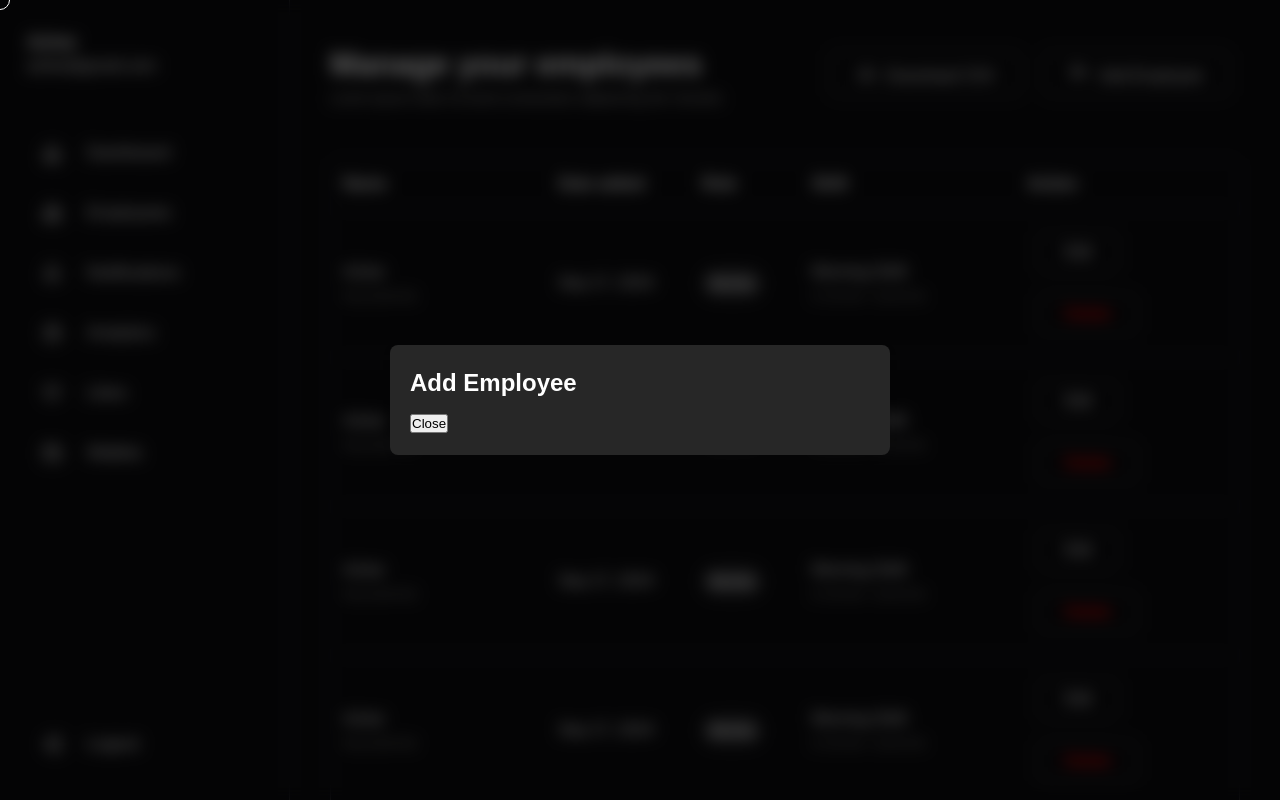
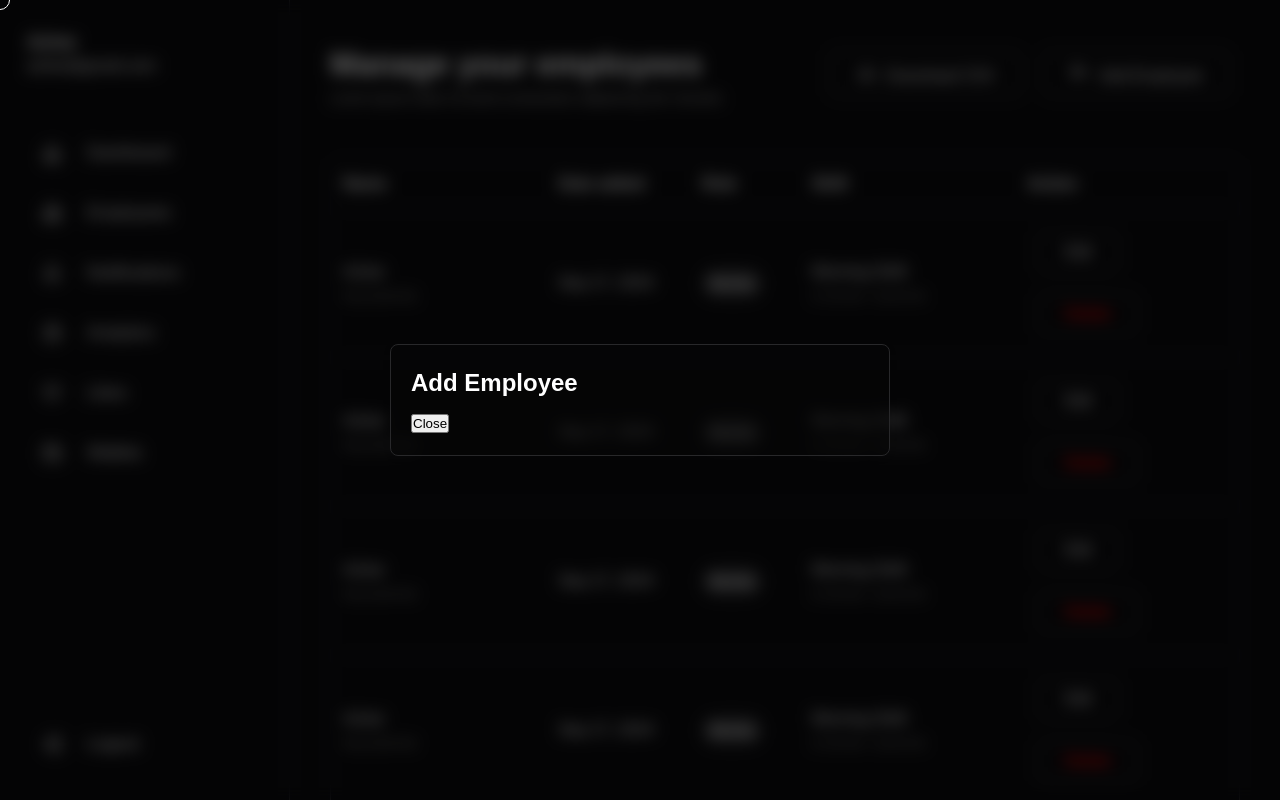
Before and after one commit to Nithze/AKA-RCHIVE, a React (Vite) app: page /employees in a window 1280 px wide. Both pictures are taken after a click on the button "Add Employee". Built offline with nearby package versions, Linux system fonts and the light colour scheme.

Commit message:
damnnnn itscoooooool

```diff
--- a/src/Components/FormAddEmployee.css
+++ b/src/Components/FormAddEmployee.css
@@ -14,7 +14,9 @@
 }
 
 .dialog {
-    background-color: #272727;
+    /* background-color: #272727; */
+    background-color: rgba(7, 7, 7, 0.5);
+    border: 1px solid var(--border-color);
     padding: 20px;
     border-radius: 8px;
     box-shadow: 0 2px 10px rgba(0, 0, 0, 0.1);
```
